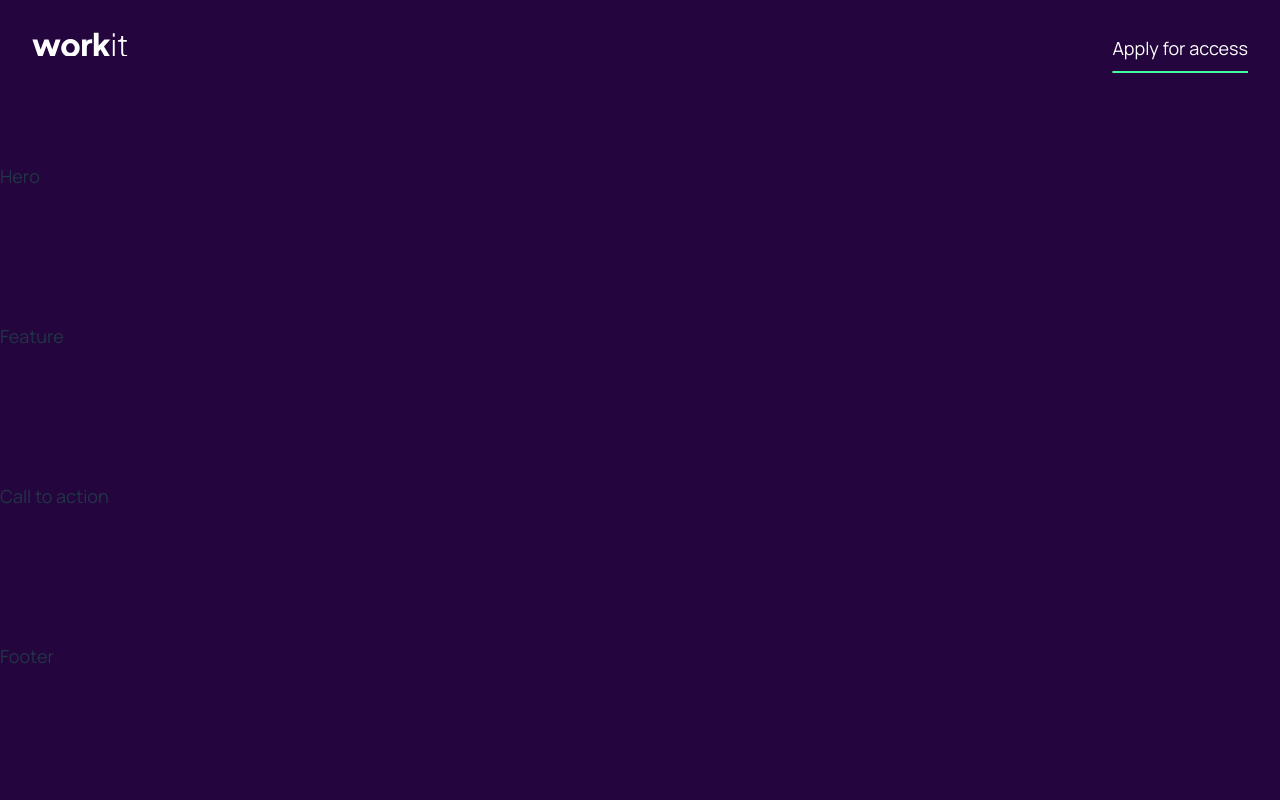
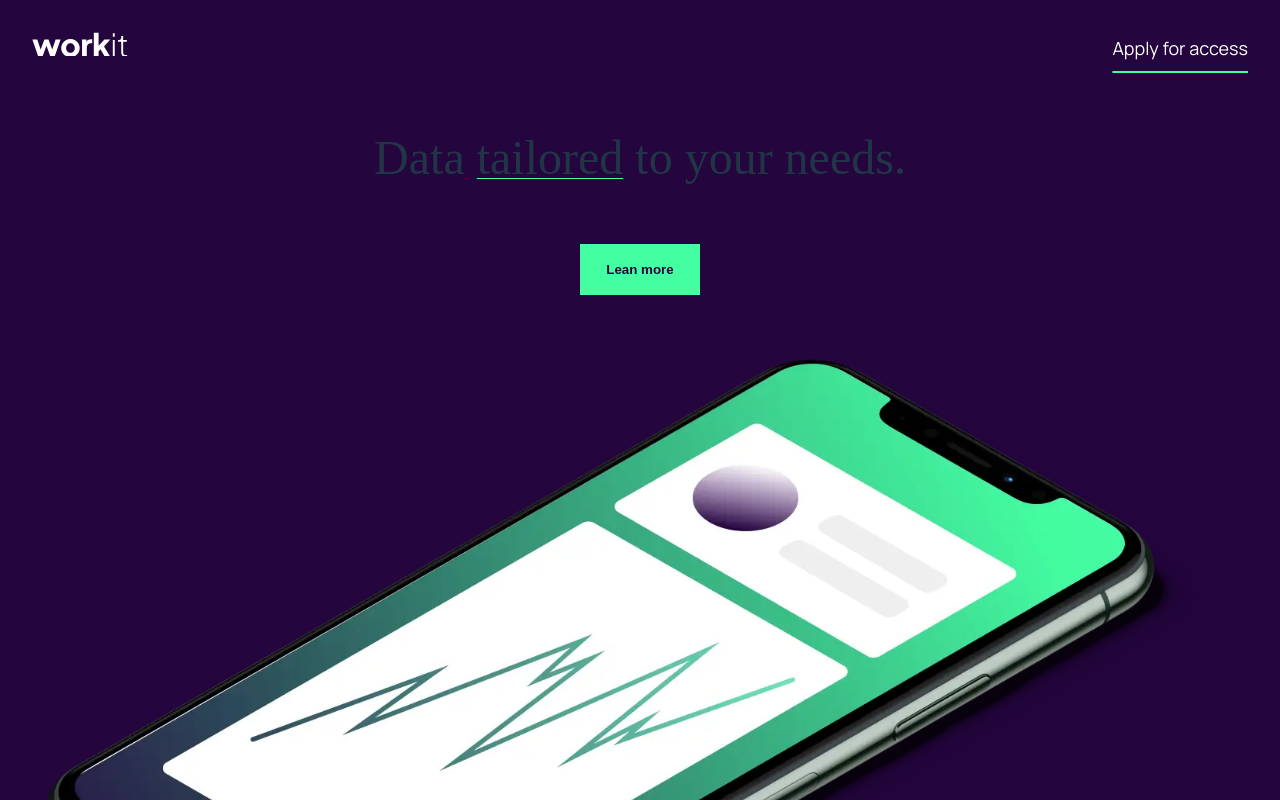
Before and after one commit to oniasfilho/workit-ui, a React (Vite) app: page / in a window 1280 px wide. Shown: the top 800 px of the page. Built offline with nearby package versions, Linux system fonts and the light colour scheme.

Commit message:
starts working on hero section

```diff
--- a/src/components/Header/Header.css
+++ b/src/components/Header/Header.css
@@ -6,6 +6,7 @@
   font-family: var(--font-body);
   font-size: var(--font-size-body);
   padding: var(--standard-padding);
+  background-color: var(--color-primary);
 }
 
 .logo {
--- a/src/components/Hero/Hero.css
+++ b/src/components/Hero/Hero.css
@@ -0,0 +1,33 @@
+.hero-section {
+  font-family: var(--font-heading);
+  font-size: var(--font-size-lg);
+  line-height: var(--line-height-lg);
+  padding: var(--standard-padding);
+  padding-top: 0;
+  text-align: center;
+  overflow: visible;
+}
+
+.hero-text {
+  padding-top: 4rem;
+  margin-bottom: 2.5rem;
+}
+
+.hero-underline-text {
+  text-decoration: underline var(--color-secondary) 0.075rem;
+  text-underline-offset: 0.25rem;
+}
+
+.hero-underline-text:hover {
+  cursor: pointer;
+}
+
+.hero-image {
+  margin-top: 4rem;
+  background-image: url("../../assets/images/image-hero.webp");
+  background-size: contain;
+  background-position: center;
+  background-repeat: no-repeat;
+  width: 100%;
+  aspect-ratio: 16 / 9;
+}
--- a/src/components/Hero/Hero.tsx
+++ b/src/components/Hero/Hero.tsx
@@ -1,7 +1,18 @@
 import "./Hero.css";
 
 const Hero = () => {
-  return <main className="hero-section">Hero</main>;
+  return (
+    <main className="hero-section">
+      <div className="hero-text">
+        Data <span className="hero-underline-text">tailored</span> to your
+        needs.
+      </div>
+      <div className="learn-more-button">
+        <button className="button-primary">Lean more</button>
+      </div>
+      <div className="hero-image"></div>
+    </main>
+  );
 };
 
 export default Hero;
--- a/src/index.css
+++ b/src/index.css
@@ -31,17 +31,18 @@
   --font-weight-semi-bold: 600;
   --font-weight-regular: 400;
 
-  --font-size-lg: 80px;
+  --font-size-lg: 48px;
   --font-size-md: 56px;
   --font-size-sm: 32px;
   --font-size-body: 18px;
 
-  --line-height-lg: 80px;
+  --line-height-lg: 60px;
   --line-height-md: 64px;
   --line-height-sm: 32px;
   --line-height-body: 32px;
 
   --standard-padding: 2rem 1rem;
+  --hero-padding: 2rem 0.5rem;
 
   --min-width: 375px;
 
@@ -101,8 +102,8 @@ body {
 .button-primary {
   background-color: var(--button-primary-bg);
   color: var(--button-primary-text);
-  padding: 12px 24px;
-  border: none;
+  padding: 16px 24px;
+  border: 2px solid transparent;
   font-weight: var(--font-weight-semi-bold);
   cursor: pointer;
 }
@@ -142,8 +143,27 @@ body {
 .home-wrapper {
   display: grid;
   min-height: 100vh;
-  grid-template-rows: repeat(5, 1fr);
+  grid-template-rows: auto 500px 500px 500px 500px;
+  background-color: var(--color-white);
+}
+
+.upper-section {
+  position: relative;
+  height: 83%;
+  overflow: visible;
+  z-index: 1;
+}
+
+.upper-section::before {
+  content: "";
+  position: absolute;
+  top: 0;
+  left: 0;
+  width: 100%;
+  height: 100%;
   background-color: var(--color-primary);
+  clip-path: ellipse(160% 100% at 50% 0%);
+  z-index: -1;
 }
 
 @media (min-width: 768px) {
--- a/src/pages/Home.tsx
+++ b/src/pages/Home.tsx
@@ -7,8 +7,10 @@ import Hero from "../components/Hero/Hero";
 const Home = () => {
   return (
     <div className="home-wrapper">
-      <Header />
-      <Hero />
+      <div className="upper-section">
+        <Header />
+        <Hero />
+      </div>
       <Feature />
       <CallToAction />
       <Footer />
```
